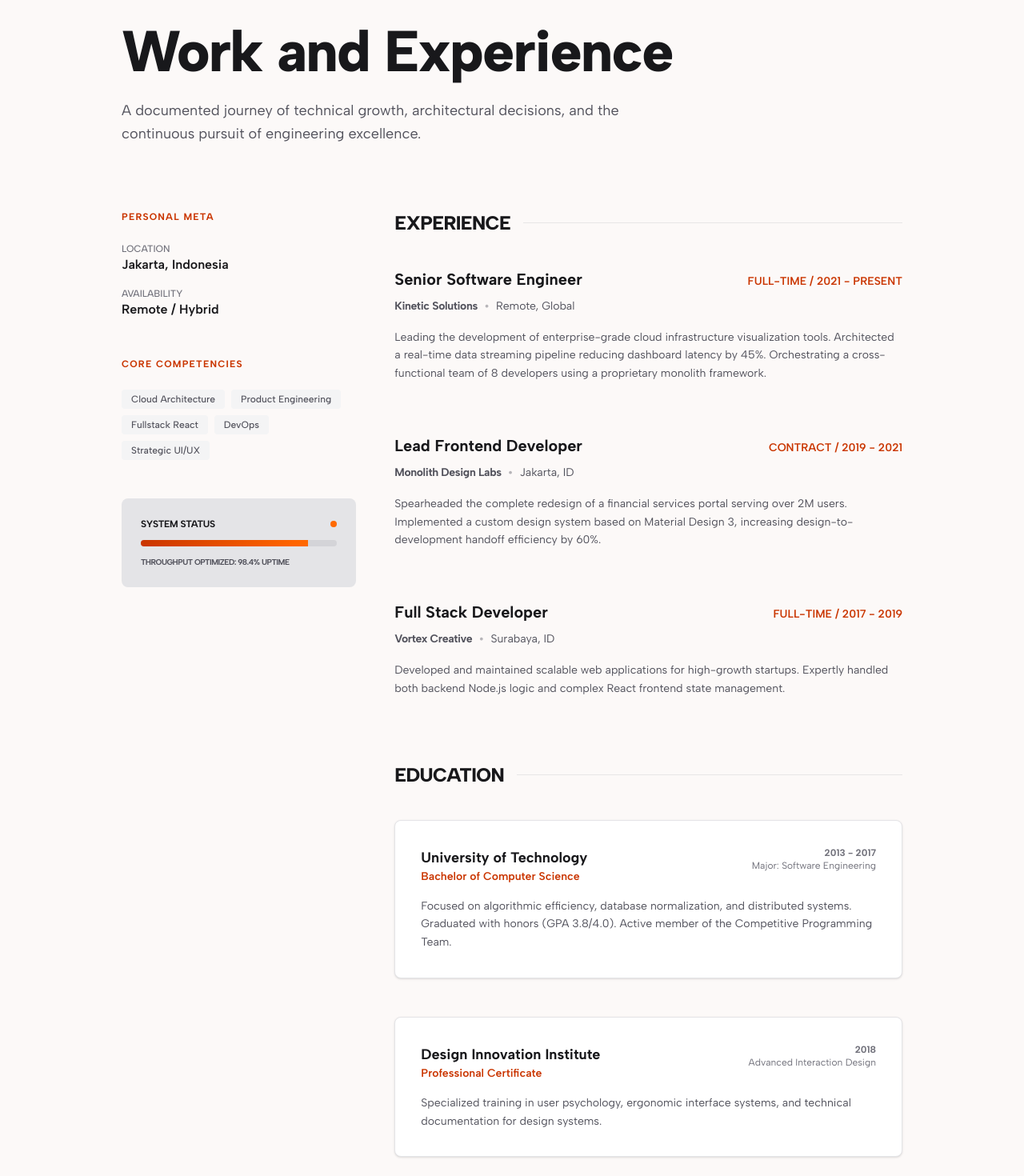
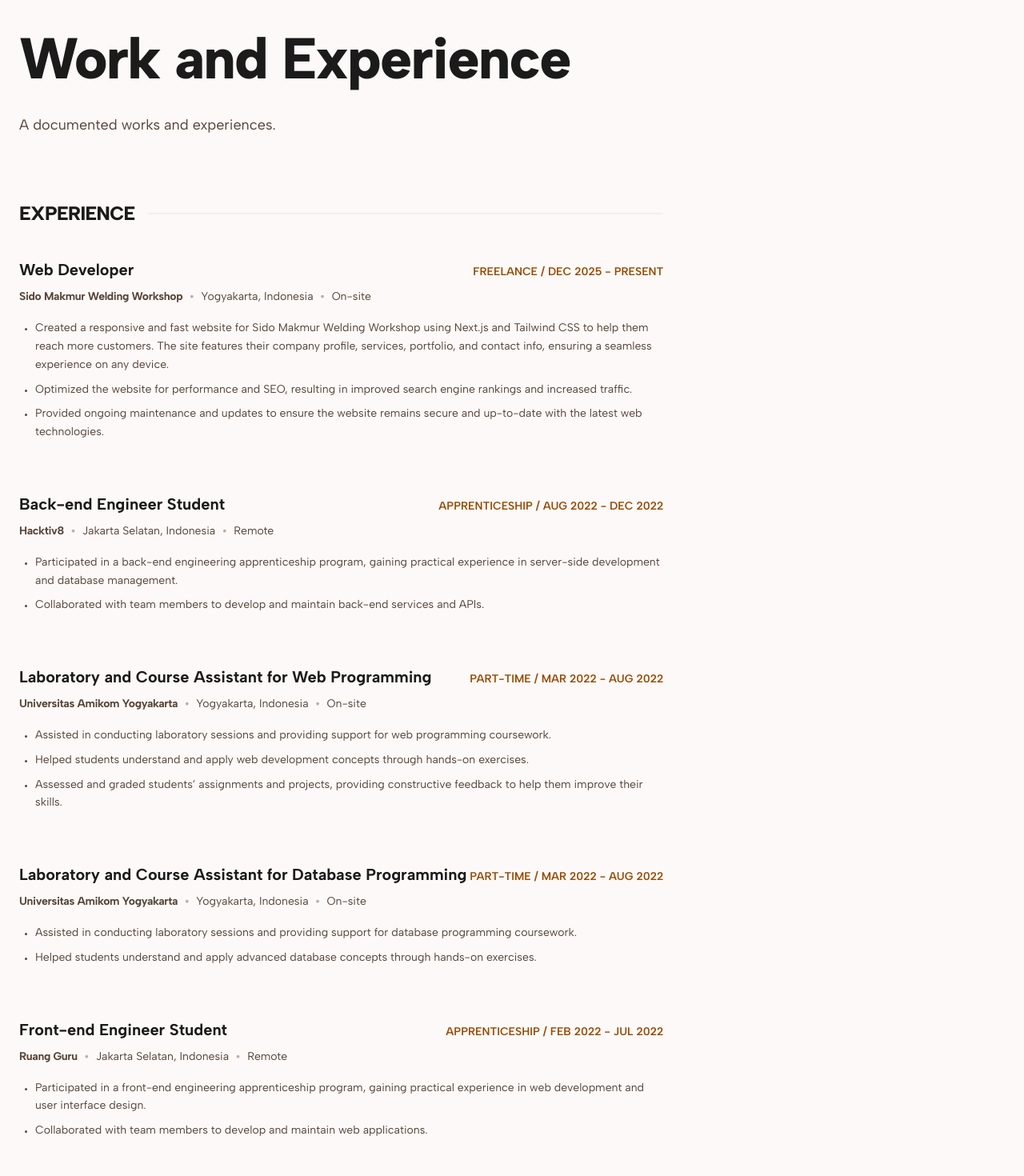
Before and after one commit to gustionusamba24/personal-website-v2, a Next.js app: page /resume in a window 1280 px wide. Shown: the part 100-1570 px from the top of the page at 80% size. Built offline with nearby package versions, Linux system fonts and the light colour scheme.

Commit message:
feat(resume): create and build a resume page

```diff
--- /dev/null
+++ b/src/components/resume/EducationCard.tsx
@@ -0,0 +1,35 @@
+import type { Education } from '@/types/definition';
+
+type EducationCardProps = {
+  education: Education;
+};
+
+export default function EducationCard({ education }: EducationCardProps) {
+  return (
+    <article className="border-outline-variant/10 bg-surface-container-lowest rounded-lg border p-8 shadow-sm transition-all hover:shadow-md">
+      <div className="mb-4 flex flex-col justify-between md:flex-row">
+        <div>
+          <h4 className="text-on-surface text-lg font-bold">
+            {education.school}
+          </h4>
+          <p className="text-primary text-sm font-semibold">
+            {education.degree}
+          </p>
+        </div>
+        <div className="mt-2 text-right md:mt-0">
+          <p className="text-on-surface-variant text-xs font-bold uppercase">
+            {education.time_period}
+          </p>
+          <p className="text-on-surface-variant text-xs">
+            Major: {education.major}
+          </p>
+        </div>
+      </div>
+      <ul className="text-on-surface-variant list-disc space-y-2 pl-5 text-sm leading-relaxed marker:text-[0.75em] marker:text-(--primary)">
+        {education.description.map((item) => (
+          <li key={item.id}>{item.text}</li>
+        ))}
+      </ul>
+    </article>
+  );
+}
--- /dev/null
+++ b/src/components/resume/ExperienceCard.tsx
@@ -0,0 +1,34 @@
+import type { Experience } from '@/types/definition';
+
+type ExperienceCardProps = {
+  experience: Experience;
+};
+
+export default function ExperienceCard({ experience }: ExperienceCardProps) {
+  return (
+    <article className="group relative">
+      <div className="mb-2 flex flex-col justify-between md:flex-row md:items-baseline">
+        <h4 className="text-on-surface group-hover:text-primary text-xl font-bold transition-colors">
+          {experience.title}
+        </h4>
+        <span className="text-primary text-sm font-semibold uppercase">
+          {experience.employment_type} / {experience.time_period}
+        </span>
+      </div>
+      <div className="text-on-surface-variant mb-4 flex items-center space-x-2">
+        <span className="text-sm font-bold tracking-tight">
+          {experience.company}
+        </span>
+        <span className="text-outline-variant opacity-40">•</span>
+        <span className="text-sm">{experience.location}</span>
+        <span className="text-outline-variant opacity-40">•</span>
+        <span className="text-sm">{experience.location_type}</span>
+      </div>
+      <ul className="text-on-surface-variant marker:text-primary list-disc space-y-2 pl-5 text-sm leading-relaxed marker:text-[0.75em]">
+        {experience.description.map((item) => (
+          <li key={item.id}>{item.text}</li>
+        ))}
+      </ul>
+    </article>
+  );
+}
--- /dev/null
+++ b/src/components/resume/ResumeBanner.tsx
@@ -0,0 +1,12 @@
+export default function ResumeBanner() {
+  return (
+    <header className="mb-20">
+      <h1 className="text-on-surface mb-6 text-5xl leading-tight font-extrabold tracking-tight md:text-7xl">
+        Work and Experience
+      </h1>
+      <p className="text-on-surface-variant max-w-2xl text-lg leading-relaxed">
+        A documented works and experiences.
+      </p>
+    </header>
+  );
+}
--- a/src/components/resume/ResumeContent.tsx
+++ b/src/components/resume/ResumeContent.tsx
@@ -1,223 +1,46 @@
-type ExperienceItem = {
-  title: string;
-  period: string;
-  company: string;
-  location: string;
-  description: string;
-};
-
-type EducationItem = {
-  institution: string;
-  credential: string;
-  period: string;
-  subtitle: string;
-  description: string;
-};
-
-const competencies = [
-  'Cloud Architecture',
-  'Product Engineering',
-  'Fullstack React',
-  'DevOps',
-  'Strategic UI/UX',
-];
-
-const experiences: ExperienceItem[] = [
-  {
-    title: 'Senior Software Engineer',
-    period: 'Full-Time / 2021 - PRESENT',
-    company: 'Kinetic Solutions',
-    location: 'Remote, Global',
-    description:
-      'Leading the development of enterprise-grade cloud infrastructure visualization tools. Architected a real-time data streaming pipeline reducing dashboard latency by 45%. Orchestrating a cross-functional team of 8 developers using a proprietary monolith framework.',
-  },
-  {
-    title: 'Lead Frontend Developer',
-    period: 'Contract / 2019 - 2021',
-    company: 'Monolith Design Labs',
-    location: 'Jakarta, ID',
-    description:
-      'Spearheaded the complete redesign of a financial services portal serving over 2M users. Implemented a custom design system based on Material Design 3, increasing design-to-development handoff efficiency by 60%.',
-  },
-  {
-    title: 'Full Stack Developer',
-    period: 'Full-Time / 2017 - 2019',
-    company: 'Vortex Creative',
-    location: 'Surabaya, ID',
-    description:
-      'Developed and maintained scalable web applications for high-growth startups. Expertly handled both backend Node.js logic and complex React frontend state management.',
-  },
-];
-
-const education: EducationItem[] = [
-  {
-    institution: 'University of Technology',
-    credential: 'Bachelor of Computer Science',
-    period: '2013 - 2017',
-    subtitle: 'Major: Software Engineering',
-    description:
-      'Focused on algorithmic efficiency, database normalization, and distributed systems. Graduated with honors (GPA 3.8/4.0). Active member of the Competitive Programming Team.',
-  },
-  {
-    institution: 'Design Innovation Institute',
-    credential: 'Professional Certificate',
-    period: '2018',
-    subtitle: 'Advanced Interaction Design',
-    description:
-      'Specialized training in user psychology, ergonomic interface systems, and technical documentation for design systems.',
-  },
-];
+import EducationCard from '@/components/resume/EducationCard';
+import ExperienceCard from '@/components/resume/ExperienceCard';
+import ResumeBanner from '@/components/resume/ResumeBanner';
+import { educations, experiences } from '@/data/resume';
 
 export default function ResumeContent() {
+  const sortedExperiences = [...experiences].sort((a, b) => b.id - a.id);
+  const sortedEducations = [...educations].sort((a, b) => b.id - a.id);
+
   return (
-    <main className="mx-auto max-w-5xl px-6 pt-32 pb-24">
-      <header className="mb-20">
-        <h1 className="mb-6 text-5xl font-extrabold tracking-tight text-zinc-900 md:text-7xl">
-          Work and Experience
-        </h1>
-        <p className="max-w-2xl text-lg leading-relaxed text-zinc-600">
-          A documented journey of technical growth, architectural decisions, and
-          the continuous pursuit of engineering excellence.
-        </p>
-      </header>
+    <main className="mx-auto max-w-7xl px-6 pt-32 pb-24">
+      <ResumeBanner />
 
       <div className="grid grid-cols-1 gap-12 md:grid-cols-12">
-        <aside className="space-y-12 md:col-span-4">
-          <section>
-            <h3 className="mb-6 text-xs font-bold tracking-widest text-orange-700 uppercase">
-              Personal Meta
-            </h3>
-            <div className="space-y-4">
-              <div>
-                <p className="text-xs font-medium text-zinc-500 uppercase">
-                  Location
-                </p>
-                <p className="font-semibold text-zinc-900">
-                  Jakarta, Indonesia
-                </p>
-              </div>
-              <div>
-                <p className="text-xs font-medium text-zinc-500 uppercase">
-                  Availability
-                </p>
-                <p className="font-semibold text-zinc-900">Remote / Hybrid</p>
-              </div>
-            </div>
-          </section>
-
-          <section>
-            <h3 className="mb-6 text-xs font-bold tracking-widest text-orange-700 uppercase">
-              Core Competencies
-            </h3>
-            <div className="flex flex-wrap gap-2">
-              {competencies.map((item) => (
-                <span
-                  key={item}
-                  className="rounded bg-zinc-100 px-3 py-1 text-xs font-medium text-zinc-600"
-                >
-                  {item}
-                </span>
-              ))}
-            </div>
-          </section>
-
-          <div className="relative space-y-3 overflow-hidden rounded-lg bg-zinc-200 p-6">
-            <div className="relative z-10 flex items-center justify-between">
-              <span className="text-xs font-bold tracking-tight text-zinc-900">
-                SYSTEM STATUS
-              </span>
-              <span className="h-2 w-2 rounded-full bg-orange-500"></span>
-            </div>
-            <div className="relative h-2 w-full overflow-hidden rounded-full bg-zinc-300">
-              <div className="absolute inset-y-0 left-0 w-[85%] bg-gradient-to-r from-orange-700 to-orange-500"></div>
-            </div>
-            <p className="text-[10px] font-bold tracking-tighter text-zinc-600 uppercase">
-              Throughput Optimized: 98.4% uptime
-            </p>
-          </div>
-        </aside>
-
         <section className="space-y-20 md:col-span-8">
           <div>
             <div className="mb-10 flex items-center space-x-4">
-              <h2 className="text-2xl font-extrabold tracking-tight text-zinc-900">
+              <h2 className="text-on-surface text-2xl font-extrabold tracking-tight">
                 EXPERIENCE
               </h2>
-              <div className="h-px flex-grow bg-zinc-300 opacity-50"></div>
+              <div className="border-outline-variant h-px grow border opacity-20"></div>
             </div>
 
             <div className="space-y-16">
-              {experiences.map((item) => (
-                <article key={item.title} className="group relative">
-                  <div className="mb-2 flex flex-col justify-between md:flex-row md:items-baseline">
-                    <h4 className="text-xl font-bold text-zinc-900 transition-colors group-hover:text-orange-700">
-                      {item.title}
-                    </h4>
-                    <span className="text-sm font-semibold text-orange-700 uppercase">
-                      {item.period}
-                    </span>
-                  </div>
-                  <div className="mb-4 flex items-center space-x-2 text-zinc-600">
-                    <span className="text-sm font-bold tracking-tight">
-                      {item.company}
-                    </span>
-                    <span className="opacity-40">•</span>
-                    <span className="text-sm">{item.location}</span>
-                  </div>
-                  <p className="text-sm leading-relaxed text-zinc-600">
-                    {item.description}
-                  </p>
-                </article>
+              {sortedExperiences.map((experience) => (
+                <ExperienceCard key={experience.id} experience={experience} />
               ))}
             </div>
           </div>
 
           <div>
             <div className="mb-10 flex items-center space-x-4">
-              <h2 className="text-2xl font-extrabold tracking-tight text-zinc-900">
+              <h2 className="text-on-surface text-2xl font-extrabold tracking-tight">
                 EDUCATION
               </h2>
-              <div className="h-px flex-grow bg-zinc-300 opacity-50"></div>
+              <div className="border-outline-variant h-px grow border opacity-20"></div>
             </div>
 
             <div className="space-y-12">
-              {education.map((item) => (
-                <article
-                  key={item.institution}
-                  className="rounded-lg border border-zinc-200 bg-white p-8 shadow-sm transition-all hover:shadow-md"
-                >
-                  <div className="mb-4 flex flex-col justify-between md:flex-row">
-                    <div>
-                      <h4 className="text-lg font-bold text-zinc-900">
-                        {item.institution}
-                      </h4>
-                      <p className="text-sm font-semibold text-orange-700">
-                        {item.credential}
-                      </p>
-                    </div>
-                    <div className="mt-2 text-right md:mt-0">
-                      <p className="text-xs font-bold text-zinc-500 uppercase">
-                        {item.period}
-                      </p>
-                      <p className="text-xs text-zinc-500">{item.subtitle}</p>
-                    </div>
-                  </div>
-                  <p className="text-sm leading-relaxed text-zinc-600">
-                    {item.description}
-                  </p>
-                </article>
+              {sortedEducations.map((education) => (
+                <EducationCard key={education.id} education={education} />
               ))}
             </div>
-          </div>
-
-          <div className="pt-12 text-center md:text-left">
-            <button
-              type="button"
-              className="mx-auto inline-flex items-center rounded bg-orange-500 px-8 py-4 text-sm font-bold tracking-tight text-white transition-all hover:opacity-90 active:scale-95 md:mx-0"
-            >
-              <span className="mr-2">↓</span>
-              Download Full PDF Version
-            </button>
           </div>
         </section>
       </div>
```
